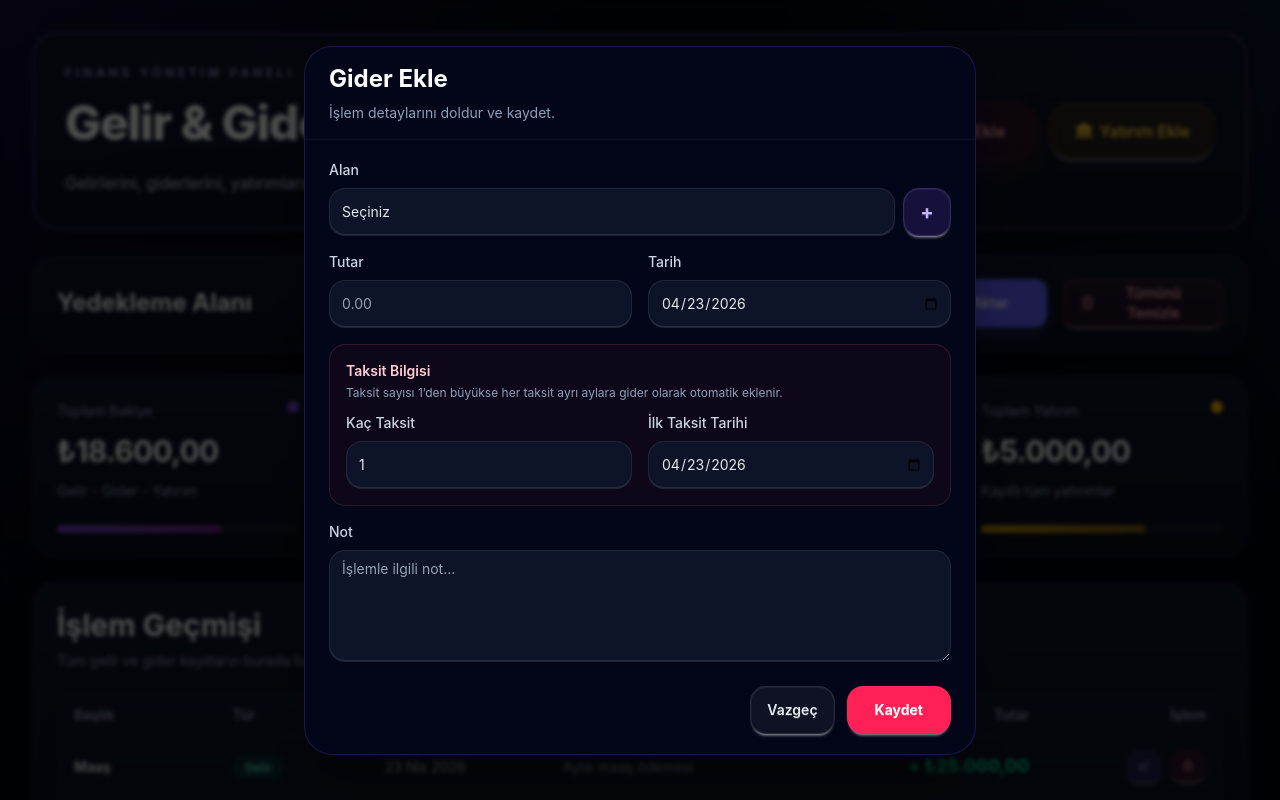
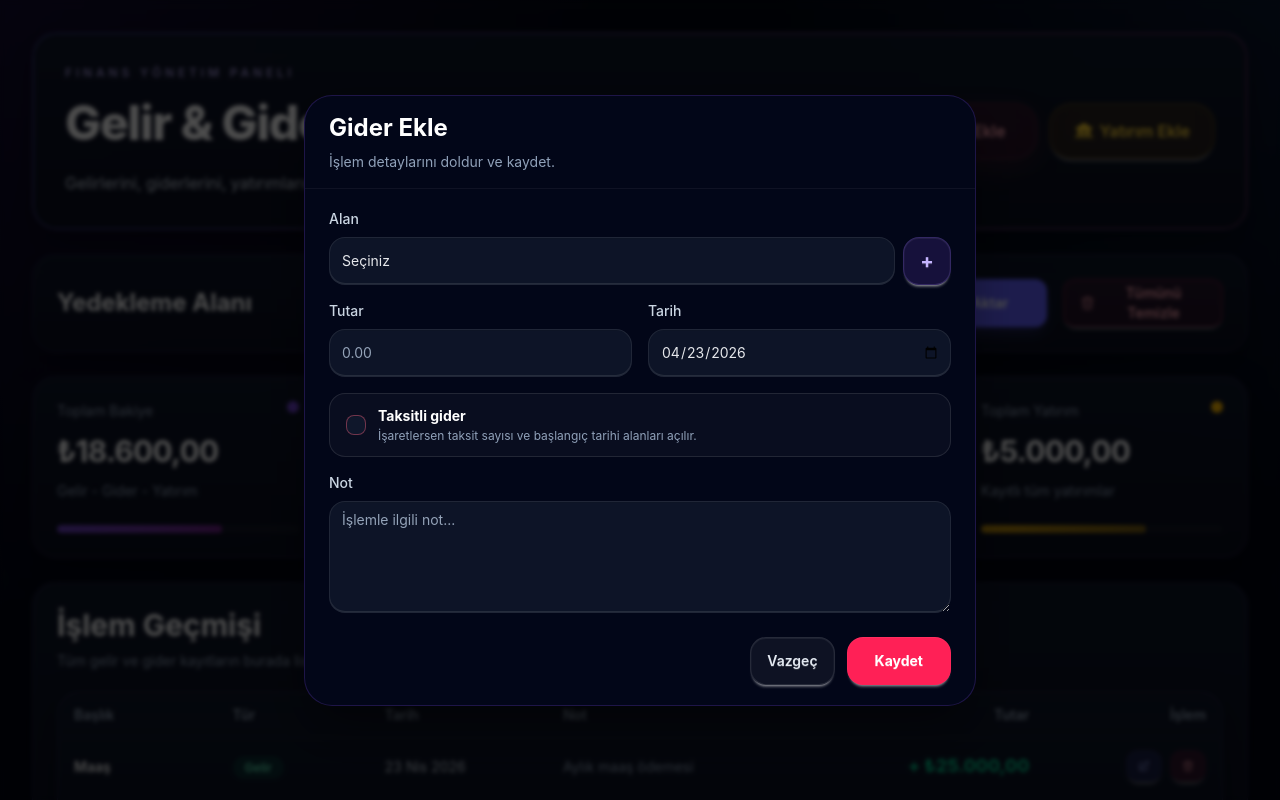
Before and after one commit to onuraydinoglu/GelirGider, a React (Vite) app: page / in a window 1280 px wide. Both pictures are taken after a click on the button "Gider Ekle". Shown: the top 800 px of the page. Built offline with nearby package versions, Linux system fonts and the light colour scheme.

Commit message:
taksitlendirmenin tasarımı değtirildi.

```diff
--- a/src/components/modal/FinanceModal.jsx
+++ b/src/components/modal/FinanceModal.jsx
@@ -9,8 +9,10 @@ const createInitialForm = (initialData, type) => ({
   note: initialData?.note || "",
   date: initialData?.date || getToday(),
   type: initialData?.type || type,
+  hasInstallment: Number(initialData?.installmentCount || 1) > 1,
   installmentCount: initialData?.installmentCount || 1,
-  installmentStartDate: initialData?.installmentStartDate || initialData?.date || getToday(),
+  installmentStartDate:
+    initialData?.installmentStartDate || initialData?.date || getToday(),
 });
 
 const FinanceModal = ({
@@ -27,7 +29,11 @@ const FinanceModal = ({
 
   const isEditMode = mode === "edit";
   const currentType = form.type || type;
-  const showInstallmentFields = !isEditMode && currentType === "expense";
+  const isExpenseType = currentType === "expense";
+
+  const showInstallmentCheckbox = !isEditMode && isExpenseType;
+  const showInstallmentFields =
+    showInstallmentCheckbox && form.hasInstallment;
 
   const modalTitle = useMemo(() => {
     if (currentType === "income") {
@@ -61,7 +67,7 @@ const FinanceModal = ({
     : currentOptions;
 
   const handleChange = (e) => {
-    const { name, value } = e.target;
+    const { name, value, checked, type: inputType } = e.target;
 
     setForm((prev) => {
       if (name === "type") {
@@ -69,8 +75,19 @@ const FinanceModal = ({
           ...prev,
           type: value,
           title: "",
+          hasInstallment: false,
           installmentCount: 1,
           installmentStartDate: prev.date || getToday(),
+        };
+      }
+
+      if (name === "hasInstallment") {
+        return {
+          ...prev,
+          hasInstallment: checked,
+          installmentCount: checked ? prev.installmentCount || 2 : 1,
+          installmentStartDate:
+            prev.installmentStartDate || prev.date || getToday(),
         };
       }
 
@@ -85,7 +102,7 @@ const FinanceModal = ({
 
       return {
         ...prev,
-        [name]: value,
+        [name]: inputType === "checkbox" ? checked : value,
       };
     });
   };
@@ -101,9 +118,10 @@ const FinanceModal = ({
     if (!form.title.trim()) return;
     if (!form.amount || Number(form.amount) <= 0) return;
 
-    const installmentCount = Number(form.installmentCount || 1);
-
-    if (showInstallmentFields && installmentCount < 1) return;
+    const installmentCount =
+      showInstallmentFields && Number(form.installmentCount) > 1
+        ? Number(form.installmentCount)
+        : 1;
 
     onSubmit({
       id: form.id,
@@ -112,10 +130,11 @@ const FinanceModal = ({
       note: form.note,
       date: form.date,
       type: form.type,
-      installmentCount: showInstallmentFields ? installmentCount : 1,
-      installmentStartDate: showInstallmentFields
-        ? form.installmentStartDate || form.date
-        : null,
+      installmentCount,
+      installmentStartDate:
+        installmentCount > 1
+          ? form.installmentStartDate || form.date || getToday()
+          : null,
     });
 
     handleClose();
@@ -226,6 +245,25 @@ const FinanceModal = ({
             </div>
           </div>
 
+          {showInstallmentCheckbox && (
+            <label className="flex cursor-pointer items-center gap-3 rounded-2xl border border-white/10 bg-white/[0.03] px-3 py-3 transition hover:border-rose-400/20 hover:bg-rose-500/5 sm:px-4">
+              <input
+                type="checkbox"
+                name="hasInstallment"
+                checked={form.hasInstallment}
+                onChange={handleChange}
+                className="checkbox checkbox-sm border-rose-400/40 bg-slate-900 checked:border-rose-400 checked:bg-rose-500"
+              />
+
+              <div>
+                <p className="text-sm font-bold text-white">Taksitli gider</p>
+                <p className="mt-0.5 text-xs text-slate-400">
+                  İşaretlersen taksit sayısı ve başlangıç tarihi alanları açılır.
+                </p>
+              </div>
+            </label>
+          )}
+
           {showInstallmentFields && (
             <div className="rounded-2xl border border-rose-400/15 bg-rose-500/5 p-3 sm:p-4">
               <div className="mb-3">
@@ -234,8 +272,8 @@ const FinanceModal = ({
                 </h4>
 
                 <p className="mt-1 text-xs text-slate-400">
-                  Taksit sayısı 1’den büyükse her taksit ayrı aylara gider
-                  olarak otomatik eklenir.
+                  Girilen toplam tutar taksit sayısına bölünür ve her ay ayrı
+                  gider olarak eklenir.
                 </p>
               </div>
 
@@ -247,7 +285,7 @@ const FinanceModal = ({
 
                   <input
                     type="number"
-                    min="1"
+                    min="2"
                     step="1"
                     name="installmentCount"
                     value={form.installmentCount}
```
